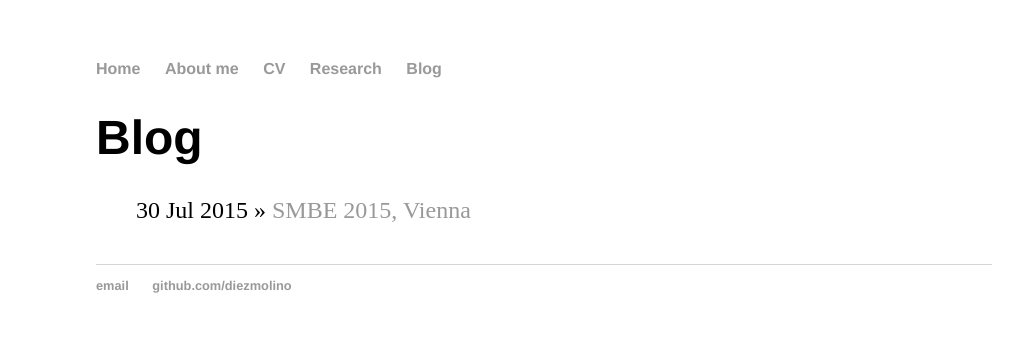
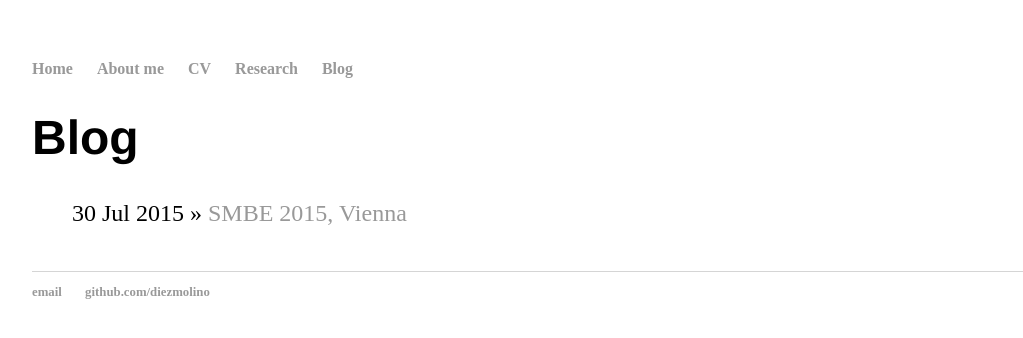
Before and after one commit to DiezMolino/diezmolino.github.io, a Jekyll site: the page built from blog/index.html, in a window 1280 px wide. Shown: the top 338 px of the page, without its empty margins (96-1119 px from the left). Built offline with Jekyll 4.4.1, drawn with Linux system fonts in a browser that asks for light colours.

Commit message:
Update main.css

```diff
--- a/css/main.css
+++ b/css/main.css
@@ -1,9 +1,9 @@
 body {
     margin: 60px auto;
-    width: 70%;
+    width: 80%;
 }
 nav ul, footer ul {
-    font-family:'Helvetica', 'Arial', 'Sans-Serif';
+    font-family:'Freight Text Pro';
     padding: 0px;
     list-style: none;
     font-weight: bold;
@@ -36,6 +36,7 @@ footer {
 ul.posts {
     margin: 20px auto 40px;
     font-size: 1.5em;
+    line-height: 1.4em;
 }
 
 ul.posts li {
```
